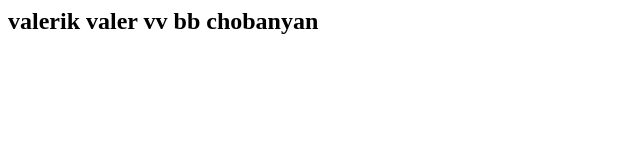
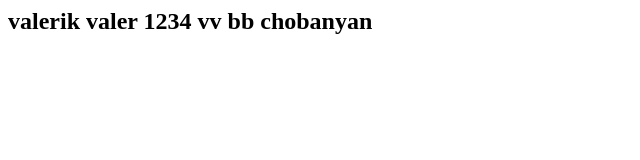
Before and after one commit to valer1954/zigzag, a plain HTML site: page index.html in a window 1280 px wide. Shown: the whole page, without its empty margins (0-640 px from the left). Drawn offline with Linux system fonts and the light colour scheme.

Commit message:
Update index.html

```diff
--- a/index.html
+++ b/index.html
@@ -1 +1 @@
-<h2>valerik   valer vv bb chobanyan</h2>
+<h2>valerik   valer 1234 vv bb chobanyan</h2>
```
